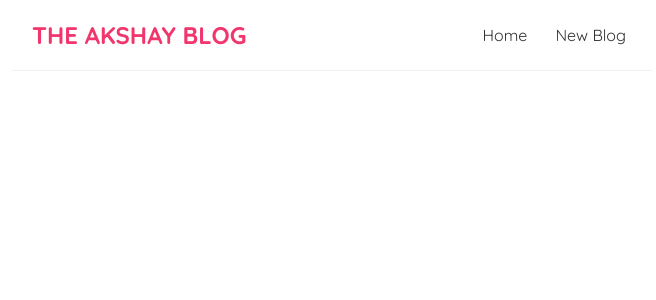
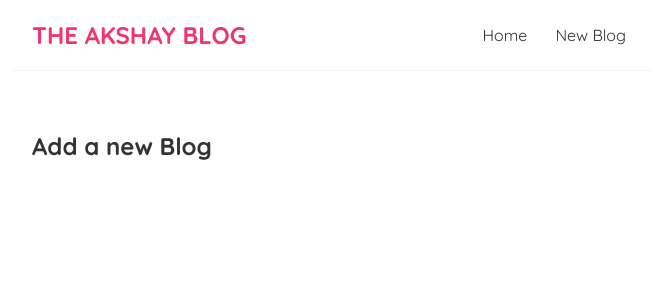
Before and after one commit to Akshay-C-A/newapp, a React (Create React App) app: page /create in a window 1280 px wide. Shown: the top 300 px of the page, without its empty margins (308-964 px from the left). Built offline with nearby package versions, Linux system fonts and the light colour scheme.

Commit message:
exact match routes

```diff
--- a/src/App.js
+++ b/src/App.js
@@ -1,6 +1,7 @@
 import Navbar from './Navbar';
 import Home from './Home';
 import { BrowserRouter as Router, Route, Routes } from "react-router-dom";
+import Create from './Create';
 
 // function App() {
 //   const name = "Akshay";
@@ -62,6 +63,7 @@
         <div className="content">
           <Routes>
             <Route path="/" element={<Home />} />
+            <Route path="/create" element={<Create />} />
           </Routes>
         </div>
       </div>
--- /dev/null
+++ b/src/Create.js
@@ -0,0 +1,9 @@
+const Create = () => {
+    return (
+        <div className="create">
+            <h2>Add a new Blog</h2>
+        </div>
+    );
+}
+
+export default Create
```
